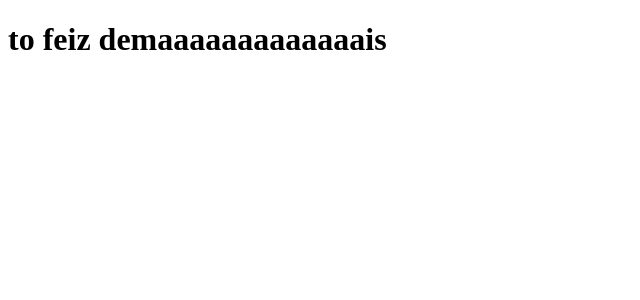
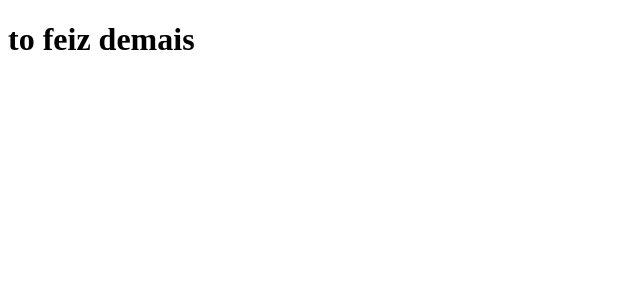
Before and after one commit to superprogramador31/clone-tabnews, a Next.js app: page / in a window 1280 px wide. Shown: the top 300 px of the page, without its empty margins (0-640 px from the left). Built offline with nearby package versions, Linux system fonts and the light colour scheme.

Commit message:
modificadaa frase

```diff
--- a/pages/index.js
+++ b/pages/index.js
@@ -1,7 +1,7 @@
 function Home() {
     return <div>
         <h1>
-            to feiz demaaaaaaaaaaaaais
+            to feiz demais
 
 
         </h1>
```
